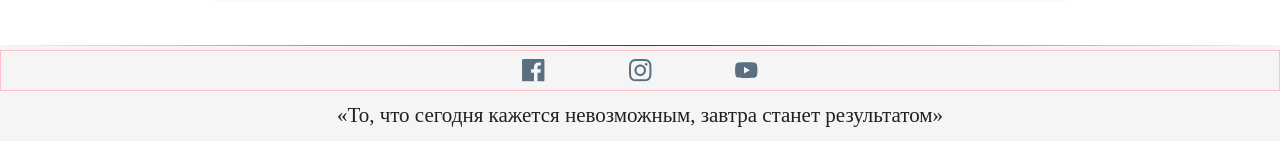
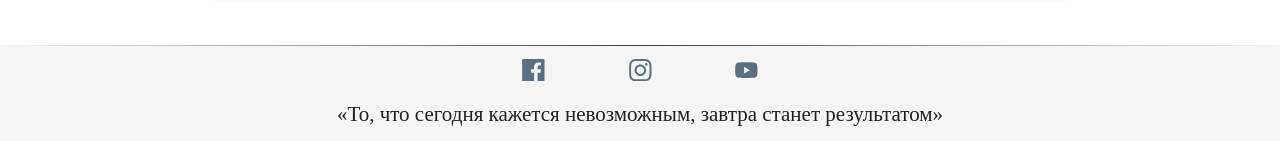
Before and after one commit to GavrilenkoGeorgi/simplesite, a Vue app: page /reviews in a window 1280 px wide. Shown: the part 2596-2737 px from the top of the page. Built offline with nearby package versions, Linux system fonts and the light colour scheme; no server answers.

Commit message:
Package updates

```diff
--- a/public/index.html
+++ b/public/index.html
@@ -5,7 +5,7 @@
     <meta http-equiv="X-UA-Compatible" content="IE=edge">
     <!--meta name="viewport" content="width=device-width,initial-scale=1.0"-->
     <meta name="viewport" content="width=device-width, initial-scale=1, maximum-scale=1, user-scalable=no, minimal-ui">
-    <meta http-equiv="Content-Security-Policy" content="default-src * 'self' data: gap: https://ssl.gstatic.com 'unsafe-eval'; style-src 'self' 'unsafe-inline' https://fonts.googleapis.com/; font-src 'self' https://fonts.gstatic.com/; media-src *; img-src 'self' data: content: https://www.google.com/ http://scontent.cdninstagram.com/; connect-src 'self' ws: https://firestore.googleapis.com https://www.googleapis.com https://securetoken.googleapis.com/ https://cors-anywhere.herokuapp.com/ https://www.google.com/recaptcha/api/siteverify localhost:8080; frame-src *; child-src blob:; worker-src 'self'; manifest-src 'self'">
+    <meta http-equiv="Content-Security-Policy" content="default-src * 'self' data: gap: https://ssl.gstatic.com 'unsafe-eval'; style-src 'self' 'unsafe-inline' https://fonts.googleapis.com/; font-src 'self' https://fonts.gstatic.com/; media-src *; img-src 'self' data: content: https://www.google.com/ http://scontent.cdninstagram.com/; connect-src 'self' ws: https://firestore.googleapis.com https://www.googleapis.com https://securetoken.googleapis.com/ https://cors-anywhere.herokuapp.com/ https://www.google.com/recaptcha/api/siteverify localhost:8080 http://192.168.1.2:8080/; frame-src *; child-src blob:; worker-src 'self'; manifest-src 'self'">
     <script src="https://www.google.com/recaptcha/api.js" async defer></script>
     <!--link rel="icon" href="<%= BASE_URL %>favicon.ico"-->
     <link rel="apple-touch-icon" sizes="180x180" href="/apple-touch-icon.png">
--- a/src/App.vue
+++ b/src/App.vue
@@ -82,7 +82,7 @@
       <v-layout justify-space-around column fill-height>
               <hr class="divider"/>
         <v-flex d-flex py-1>
-          <v-layout row align-center justify-center style="border: 1px solid pink">
+          <v-layout row align-center justify-center>
             <v-flex d-flex align-center xs4 sm2 md1
               v-for="(item, index) in this.socialIcons"
               :key="index">
```
Also changed, not shown: package.json (+12 -7 lines), 1 other file (tests, documents, lock files or other folders).
